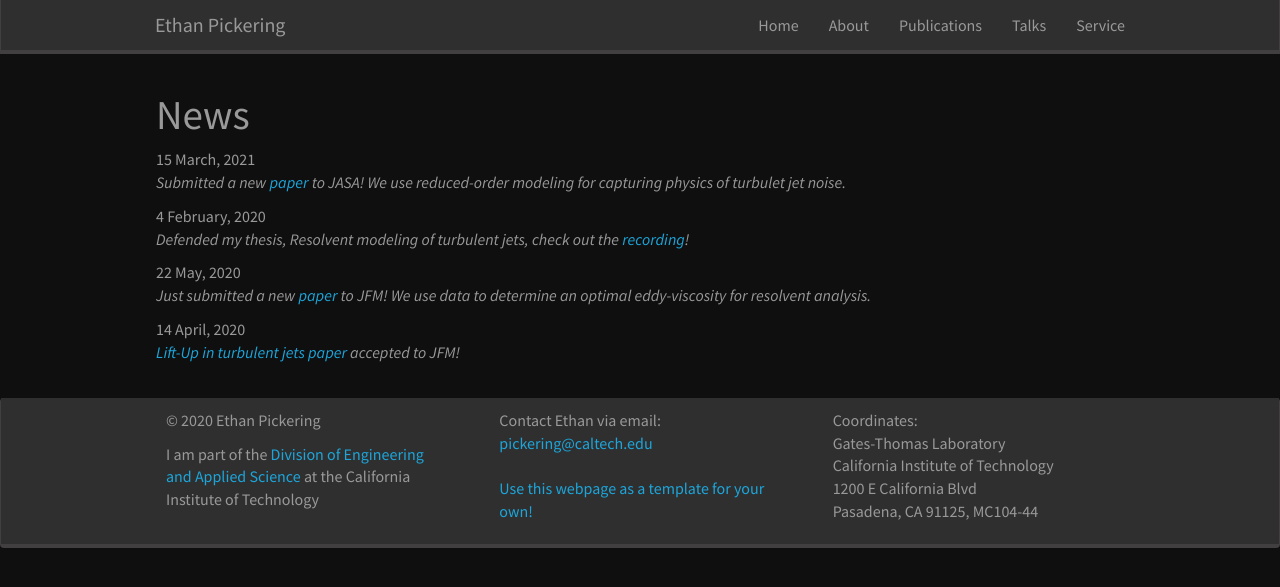
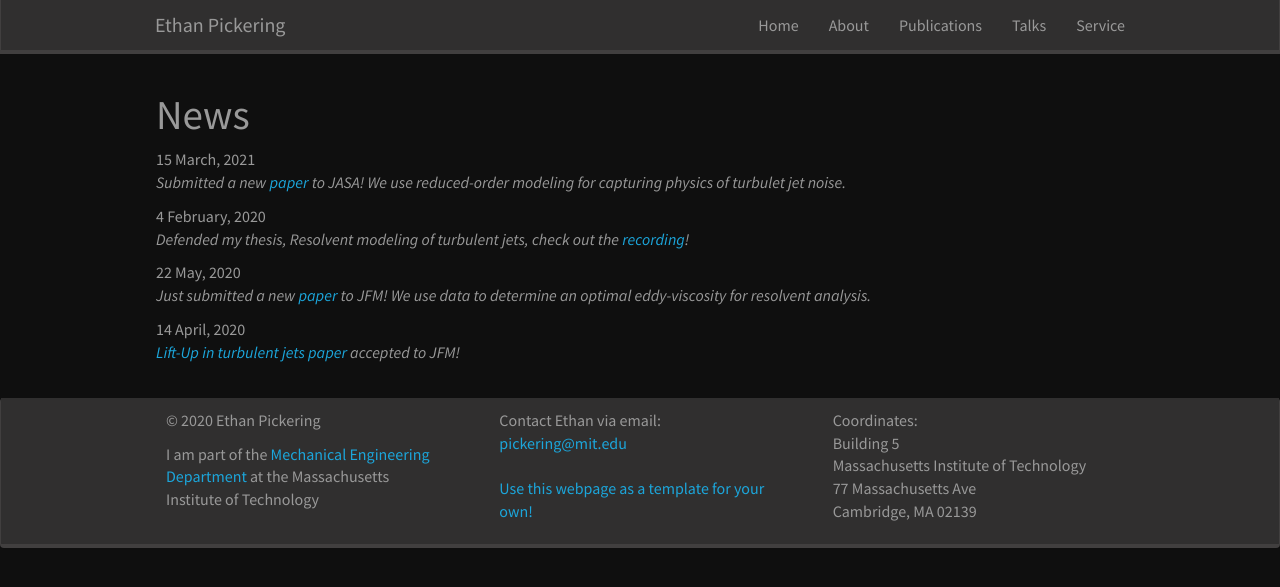
Before and after one commit to ethan-pickering/ethan-pickering.github.io, a Jekyll site: the page built from _pages/allnews.md, in a window 1280 px wide. Shown: the top 587 px of the page. Built offline with Jekyll 4.4.1, drawn with Linux system fonts in a browser that asks for light colours; nearby versions of some CDN libraries; a style sheet for code colours, icons or effects is not loaded.

Commit message:
fixed the config file

```diff
--- a/_config.yml
+++ b/_config.yml
@@ -1,10 +1,10 @@
 # Site settings
 title: Ethan Pickering
-email: pickering@caltech.edu
+email: pickering@mit.edu
 description: Academic webpage of Ethan Pickering
 baseurl: ""
 url: ""
-affiliation: I am part of the <a href="http://www.eas.caltech.edu/" target="_blank">Division of Engineering and Applied Science</a> at the California Institute of Technology
+affiliation: I am part of the <a href="http://meche.mit.edu/" target="_blank">Mechanical Engineering Department</a> at the Massachusetts Institute of Technology
 
 # Google analytics ID
 google_analytics: UA-176412042-1
@@ -12,14 +12,14 @@ google_analytics: UA-176412042-1
 # Location info. (shown in footer)
 location: >
   Coordinates: <br/>
-  Gates-Thomas Laboratory <br/>
-  California Institute of Technology <br/>
-  1200 E California Blvd<br/>
-  Pasadena, CA 91125, MC104-44<br/>
+  Building 5 <br/>
+  Massachusetts Institute of Technology <br/>
+  77 Massachusetts Ave<br/>
+  Cambridge, MA 02139<br/>
 
 # Contact info. (shown in footer)
 contact: >
-    Contact Ethan via email: <a href="mailto:pickering@caltech.edu" target="_blank">pickering@caltech.edu</a> <br/>
+    Contact Ethan via email: <a href="mailto:pickering@mit.edu" target="_blank">pickering@mit.edu</a> <br/>
     <br/><a href="/aboutwebsite.html">Use this webpage as a template for your own!</a>
 
 # Pages shown in navbar
```
Also changed, not shown: 1 other file.
